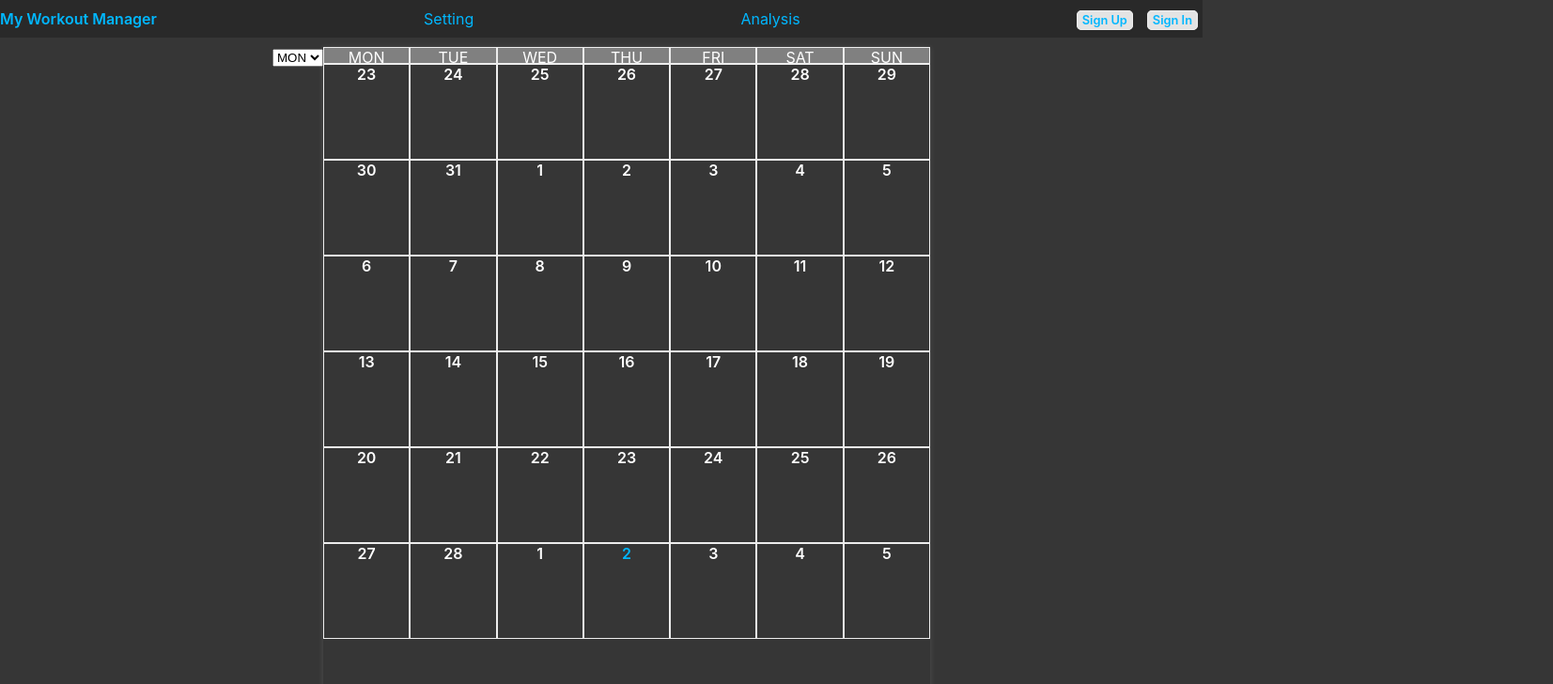
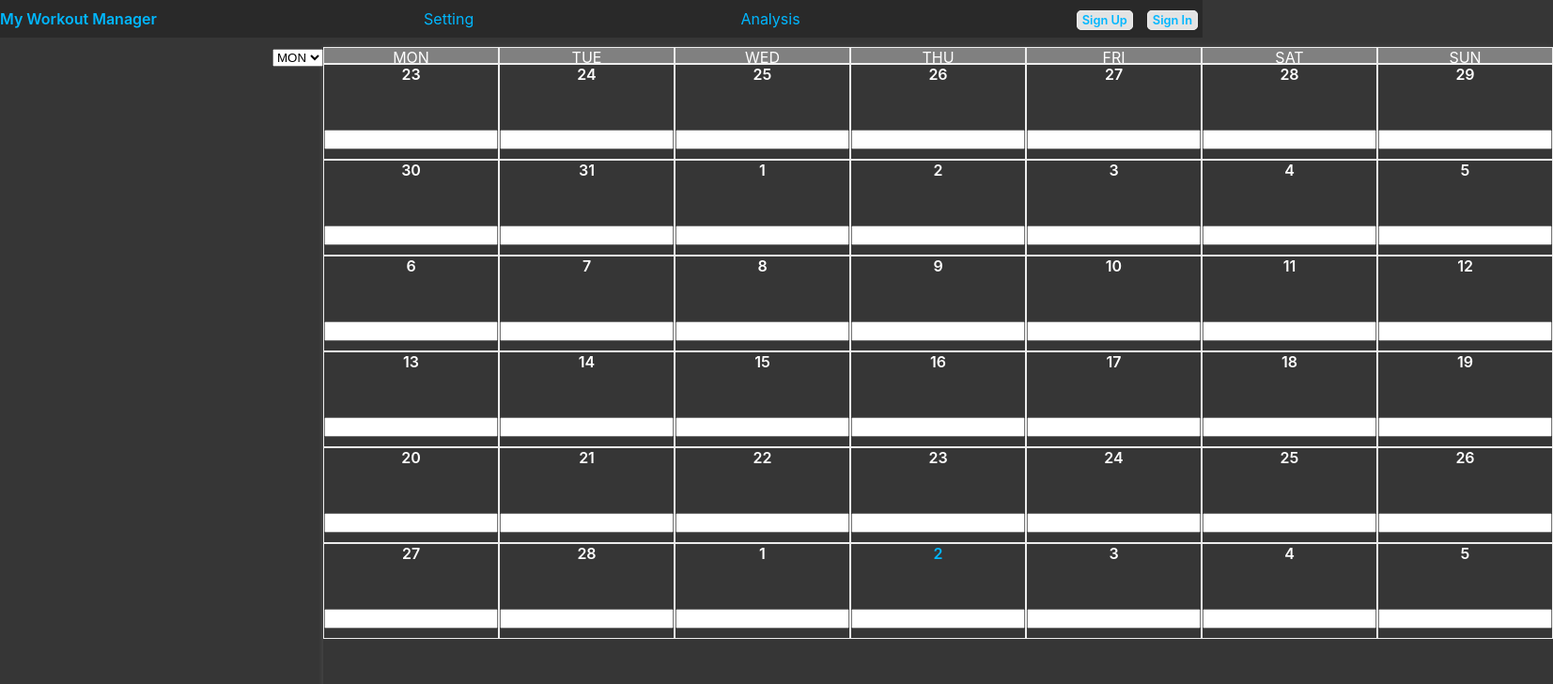
Before and after one commit to pmjuu/my-workout-manager, a React (Create React App) app: page / in a window 1280 px wide. Shown: the top 728 px of the page at 94% size, 1653 px wide, since content can reach past the window. Built offline with nearby package versions, Linux system fonts and the light colour scheme.

Commit message:
fix: fix Daily CSS

```diff
--- a/src/components/common/Daily.js
+++ b/src/components/common/Daily.js
@@ -61,7 +61,11 @@ const Wrapper = styled.div`
     }
 
     select.category {
-      font-size: 0.7rem;
+      font-size: 0.6rem;
+    }
+
+    select.place {
+      font-size: 0.9rem;
     }
   }
 `;
@@ -123,11 +127,11 @@ export default function Daily({ date, setErrorHTML, placeList, categoryList }) {
         <option value=""></option>
         {categoryList?.map(item => <option key={item} value={item} selected={item === displayedCategory}>{item}</option>)}
       </select>
-      <select onChange={addPlace}>
+      <select className="place" onChange={addPlace}>
         <option value=""></option>
         {placeList?.map(item => <option key={item} value={item} selected={item === displayedPlace}>{item}</option>)}
       </select>
-      <input className="text-input" />
+      <input className="memo" />
     </Wrapper>
   );
 }
```
